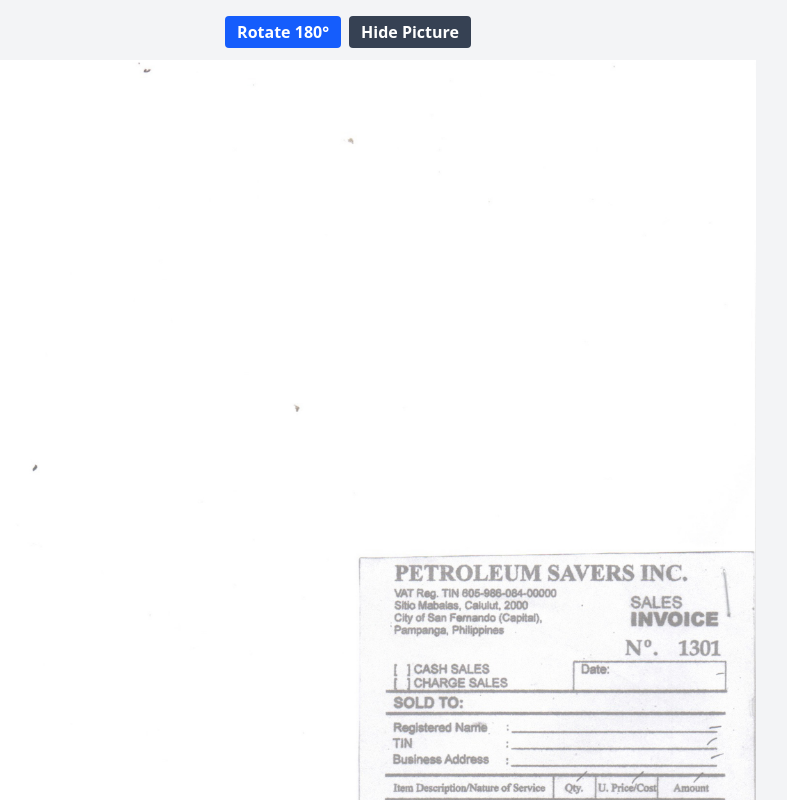
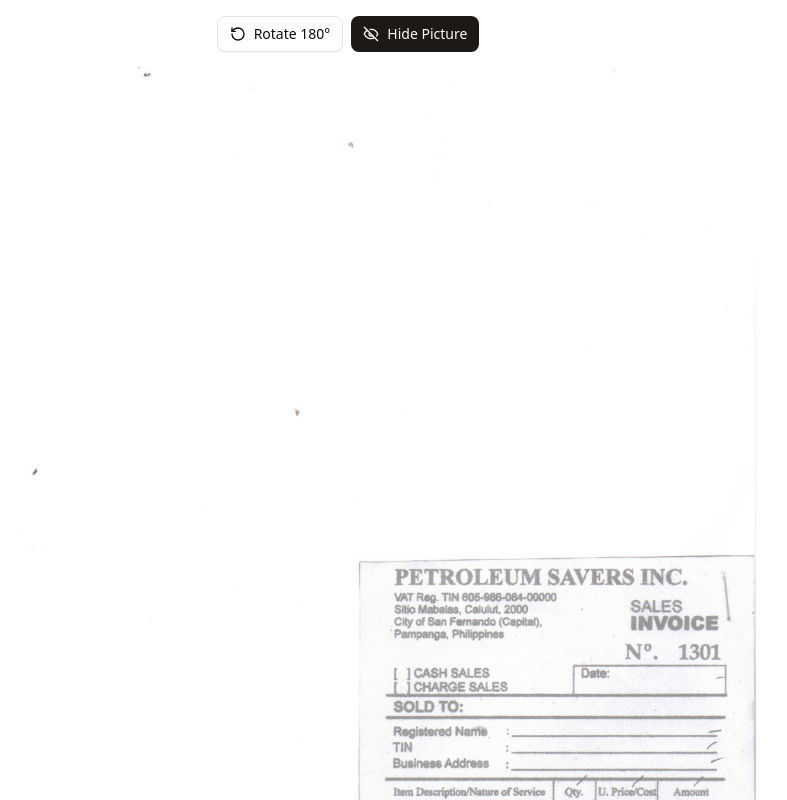
Before and after one commit to archie-codes/sales-invoice, a Next.js app: page /print in a window 1280 px wide. Shown: the top 800 px of the page, without its empty margins (292-1079 px from the left). Built offline with nearby package versions, Linux system fonts and the light colour scheme.

Commit message:
Update something

```diff
--- a/src/app/page.tsx
+++ b/src/app/page.tsx
@@ -415,9 +415,9 @@
   };
 
   return (
-    <div className="max-w-2xl mx-auto p-4 space-y-4">
+    <div className="max-w-2xl mx-auto mt-5 mb-5 p-4 rounded-2xl border-2 border-gray-300 space-y-4 shadow-2xl">
       <h1 className="text-xl font-bold mb-4 text-center">SALES INVOICE</h1>
-
+      <hr />
       {/* Header fields */}
       <div className="space-y-2">
         {/* Date Field */}
--- a/src/app/print/page.tsx
+++ b/src/app/print/page.tsx
@@ -331,7 +331,6 @@
 //   );
 // }
 
-
 // "use client";
 
 // import { useInvoiceStore } from "@/lib/invoiceStore";
@@ -655,6 +654,8 @@
 import { useState } from "react"; // ✅ added
 import { useInvoiceStore } from "@/lib/invoiceStore";
 import { format } from "date-fns";
+import { Button } from "@/components/ui/button";
+import { Eye, EyeOff, RotateCcw } from "lucide-react";
 
 export default function PrintInvoicePage() {
   const { date, name, tin, business, items, totals } = useInvoiceStore();
@@ -663,22 +664,25 @@
   const [showBg, setShowBg] = useState(true); // ✅ for hide/unhide background
 
   return (
-    <div className="flex flex-col items-center p-4 bg-gray-100 min-h-screen font-extrabold">
+    <div className="flex flex-col items-center p-4 min-h-screen font-extrabold">
       {/* ✅ Control Buttons */}
       <div className="flex gap-2 mb-3 no-print">
-        <button
+        <Button
           onClick={() => setRotated((prev) => !prev)}
-          className="px-3 py-1 bg-blue-600 text-white rounded"
+          className="px-3 py-1"
+          variant="outline"
         >
+          <RotateCcw />
           {rotated ? "Unrotate" : "Rotate 180°"}
-        </button>
+        </Button>
 
-        <button
+        <Button
           onClick={() => setShowBg((prev) => !prev)}
-          className="px-3 py-1 bg-gray-700 text-white rounded"
+          className="px-3 py-1"
         >
+          {showBg ? <EyeOff /> : <Eye />}
           {showBg ? "Hide Picture" : "Show Picture"}
-        </button>
+        </Button>
       </div>
 
       {/* Full-page container (Letter size) */}
@@ -688,9 +692,7 @@
           width: "8.5in",
           height: "11in",
           position: "relative",
-          backgroundImage: showBg
-            ? `url("/invoice-template3.jpg")`
-            : "none", // ✅ toggle background
+          backgroundImage: showBg ? `url("/invoice-template3.jpg")` : "none", // ✅ toggle background
           backgroundRepeat: "no-repeat",
           backgroundSize: "contain",
           backgroundPosition: "right bottom",
```
